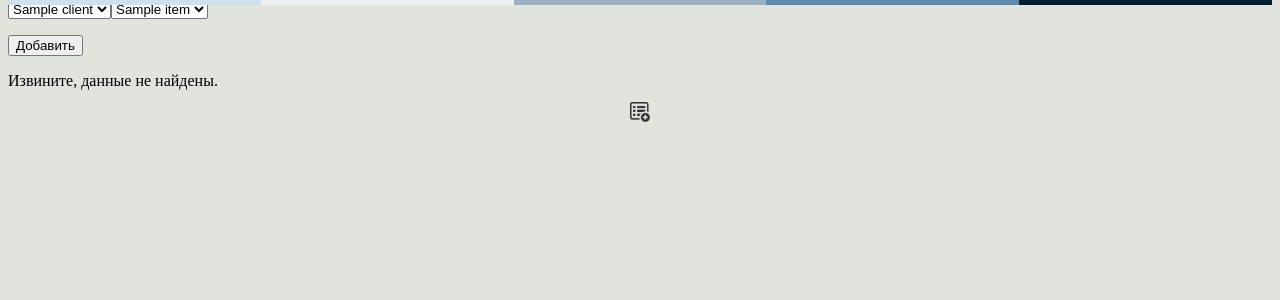
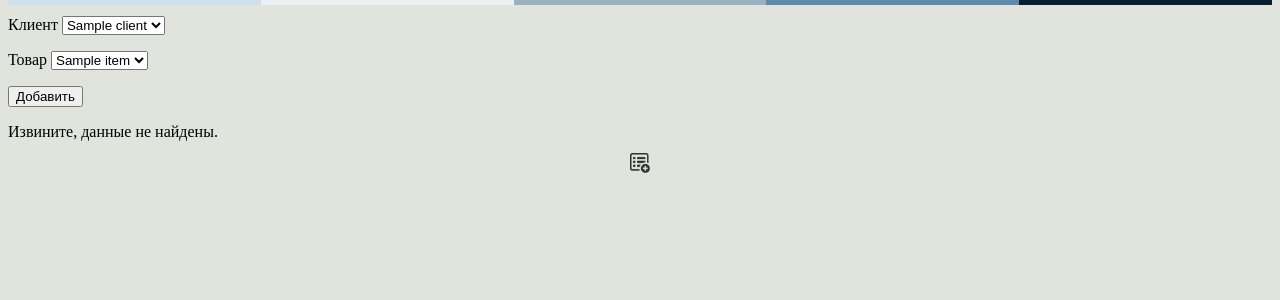
Before and after one commit to GoldGshok/site, a PHP site: page /admin/orders.php?add in a window 1280 px wide. Shown: the part 114-414 px from the top of the page. Run offline with PHP 8.4, Linux system fonts and the light colour scheme; the visitor is signed in with stand-in values (Sample User, id 1); tables that the repository leaves empty hold one stand-in row (values such as "Sample post"); data that the repository does not hold is empty.

Commit message:
- исправление недочетов

```diff
--- a/admin/orders.php
+++ b/admin/orders.php
@@ -75,7 +75,7 @@
     print "<form action='actions/orders_edit.php' method='post'>";
 
     //combobox по клиентам
-    print "<select name='Client'>";
+    print "<p>Клиент <select name='Client'>";
     while ($row = $clients->fetch_assoc())
     {
       $name = $row["Name"];
@@ -89,10 +89,10 @@
         print "<option value='$client_id'>$name</option>";
       }
     }
-    print "</select>";
+    print "</select> </p>";
 
     //combobox по товарам
-    print "<select name='Item'>";
+    print "<p>Товар <select name='Item'>";
     while ($row = $items->fetch_assoc())
     {
       $name = $row["Name"];
@@ -106,7 +106,7 @@
         print "<option value='$item_id'>$name</option>";
       }
     }
-    print "</select>";
+    print "</select> </p>";
 
     print "<p><input type='submit' value='Изменить'/></p>";
     print "</form>";
@@ -128,24 +128,24 @@
     print "<form action='actions/orders_add.php' method='post'>";
 
     //combobox по клиентам
-    print "<select name='Client'>";
+    print "<p>Клиент <select name='Client'>";
     while ($row = $clients->fetch_assoc())
     {
       $name = $row["Name"];
       $client_id = $row["ID"];
       print "<option value='$client_id'>$name</option>";
     }
-    print "</select>";
+    print "</select></p>";
 
     //combobox по товарам
-    print "<select name='Item'>";
+    print "<p>Товар <select name='Item'>";
     while ($row = $items->fetch_assoc())
     {
       $name = $row["Name"];
       $item_id = $row["ID"];
       print "<option value='$item_id'>$name</option>";
     }
-    print "</select>";
+    print "</select></p>";
 
     print "<p><input type='submit' value='Добавить'/></p>";
     print "</form>";
```
